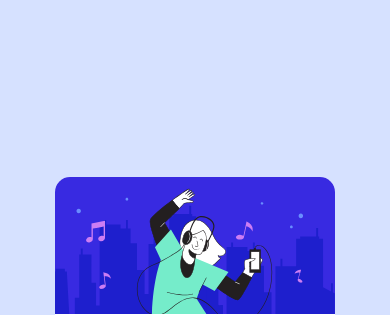
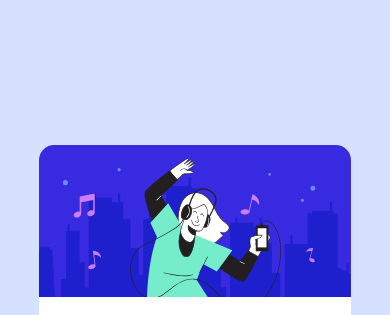
Before and after one commit to ashwinihingolikar/order-summary, a plain HTML site: page index.html in a window 390 px wide. Shown: the top 315 px of the page. Drawn offline with Linux system fonts and the light colour scheme.

Commit message:
Update styles.css

```diff
--- a/styles.css
+++ b/styles.css
@@ -120,9 +120,6 @@ button{
 }
 
 @media screen and (max-width:450px) {
-    .main-container{
-      margin: 7% 5%
-    }
     .main-box{
         width: 80%;
     }
```
